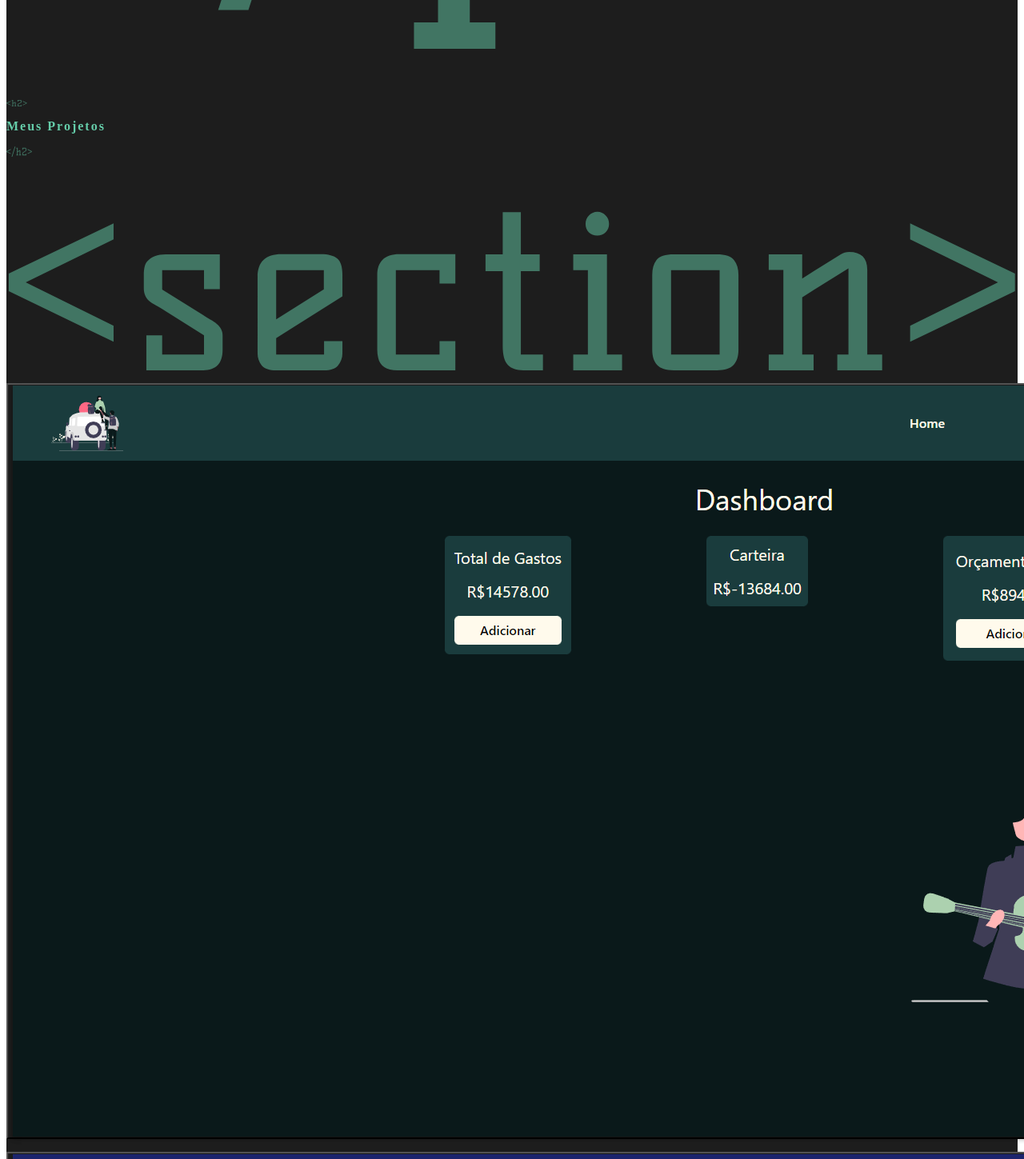
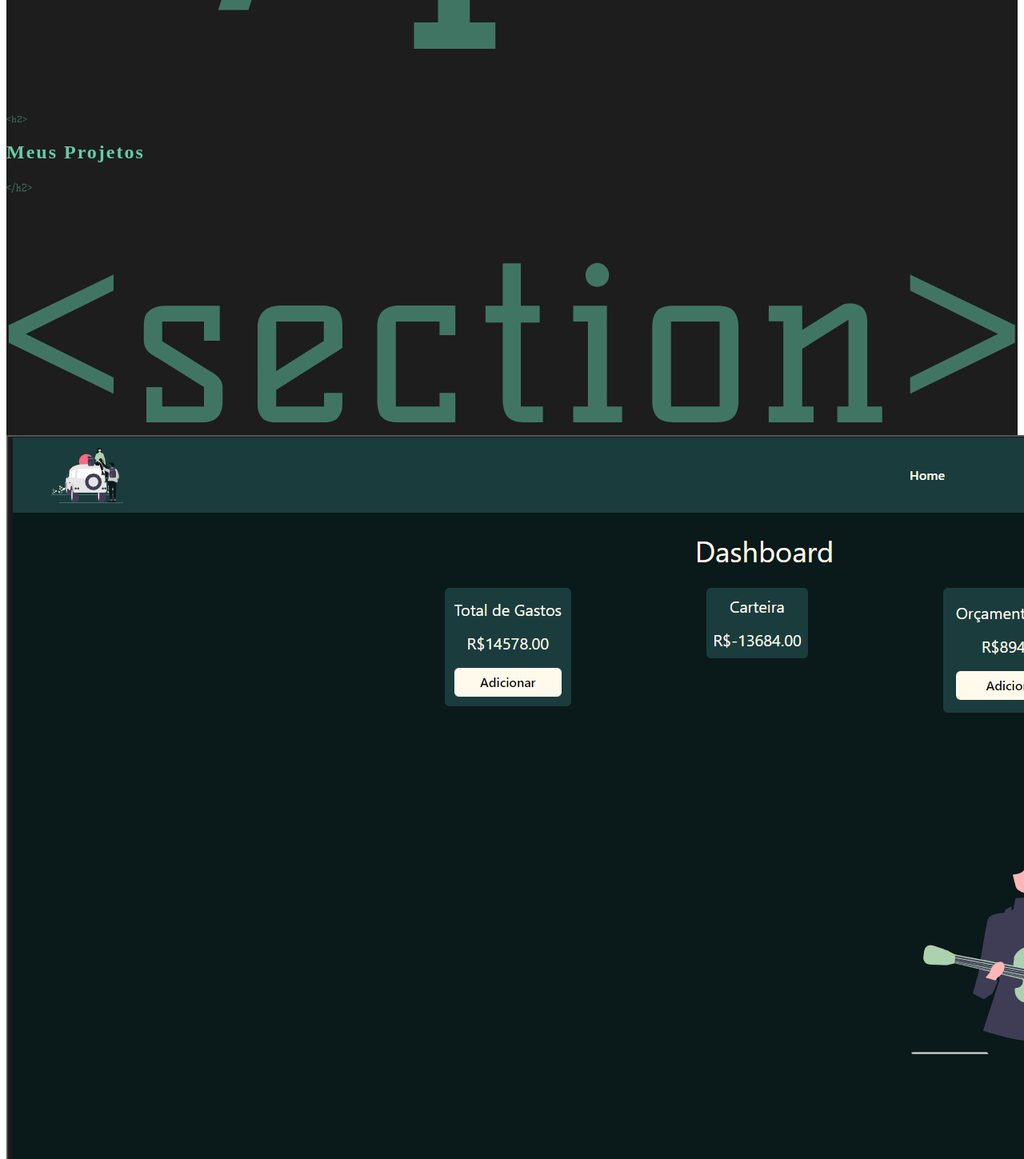
Before and after one commit to victorrdias/portfolio, a Next.js app: page / in a window 1280 px wide. Shown: the part 4160-5609 px from the top of the page at 80% size. Built offline with nearby package versions, Linux system fonts and the light colour scheme.

Commit message:
add semantic html to project

```diff
--- a/components/footer/Footer.tsx
+++ b/components/footer/Footer.tsx
@@ -8,6 +8,7 @@ import InvertedSocialButtons from "../socialButtons/InvertedSocialButtons";
 const Footer = () => {
   return (
     <Flex
+      as="footer"
       minH="30vh"
       bgColor="#1d1d1d"
       py="4"
@@ -17,6 +18,7 @@ const Footer = () => {
       maxW="100vw"
     >
       <Text
+        as="h2"
         w="100%"
         px="3rem"
         align="center"
@@ -30,6 +32,7 @@ const Footer = () => {
         fazermos muitas sapecagens!!!!! ao ar livre e muitas traquinagens!
       </Text>
       <Text
+        as="h3"
         w="max-content"
         fontSize={{ base: "8", md: "10", lg: "10" }}
         lineHeight="30px"
--- a/components/projects/MyProjects.tsx
+++ b/components/projects/MyProjects.tsx
@@ -7,6 +7,7 @@ import Project from "./Project";
 const MyProjects: React.FC<{ projectContent: ProjectProps[] }> = () => {
   return (
     <Flex
+      as="section"
       maxW="100vw"
       minH="max-content"
       bgColor="#1d1d1d"
@@ -16,7 +17,7 @@ const MyProjects: React.FC<{ projectContent: ProjectProps[] }> = () => {
       pb={{ md: "6rem", lg: "8rem" }}
       py="4rem"
     >
-      <Flex direction="column" align="flex-start">
+      <Flex as="h2" direction="column" align="flex-start">
         <Image
           maxW="1.6rem"
           alt="section"
@@ -38,7 +39,7 @@ const MyProjects: React.FC<{ projectContent: ProjectProps[] }> = () => {
 
         <Image maxW="2rem" alt="section" src="/assets/h2-2.svg" opacity={0.5} />
       </Flex>
-      <Flex direction="column" gap="1rem">
+      <Flex as="section" direction="column" gap="1rem">
         <Image
           position="relative"
           right={{ base: "2", md: "1", lg: "6" }}
@@ -65,7 +66,7 @@ const MyProjects: React.FC<{ projectContent: ProjectProps[] }> = () => {
         />
       </Flex>
 
-      <Flex w="100%" justify="center">
+      <Flex w="100%" justify="center" as="article">
         <Link href="https://github.com/victorrdias" isExternal>
           <Button
             borderRadius="block"
--- a/components/projects/Project.tsx
+++ b/components/projects/Project.tsx
@@ -18,6 +18,7 @@ const Project: React.FC<ProjectProps> = ({ image, description, link }) => {
 
   return (
     <Flex
+      as="article"
       gap={{ base: "2", md: "5" }}
       direction={{ base: "column", md: "row" }}
     >
```
